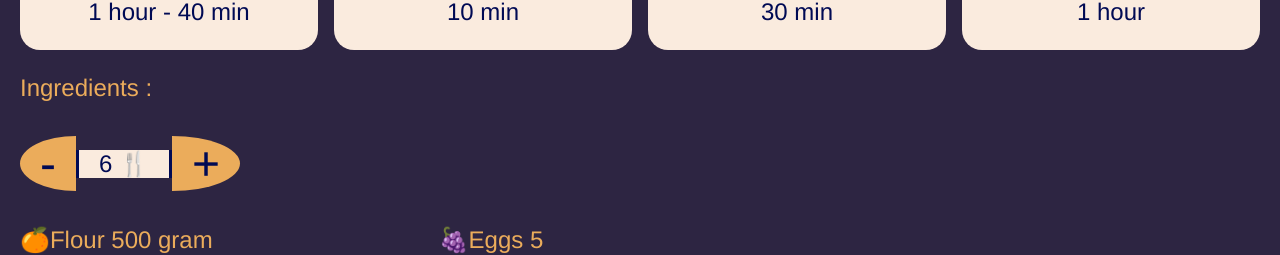
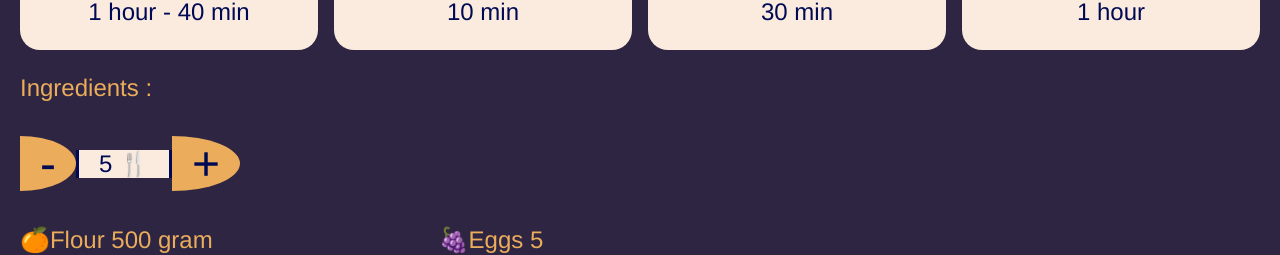
Before and after one commit to Elo-LH/mamie-blues, a React (Create React App) app: page /recipe/0000001 in a window 1280 px wide. Shown: the part 1675-1930 px from the top of the page. Built offline with nearby package versions, Linux system fonts and the light colour scheme.

Commit message:
feat: useState props for servings proportions

```diff
--- a/src/assets/recipes.js
+++ b/src/assets/recipes.js
@@ -15,7 +15,7 @@ export const recipes = [
       { name: 'Cooking', minutes: 30 },
       { name: 'Resting', minutes: 60 },
     ],
-    servings: 6,
+    servings: 5,
     ingredients: [
       {
         name: 'Flour',
--- a/src/components/Ingredients/index.jsx
+++ b/src/components/Ingredients/index.jsx
@@ -35,7 +35,7 @@ class Ingredients extends Component {
   }
 
   render() {
-    const { ingredients, servings } = this.props
+    const { ingredients, servingsProportion } = this.props
 
     return (
       <IngredientsWrapper>
@@ -44,7 +44,8 @@ class Ingredients extends Component {
           {ingredients.map((ingredient) => (
             <IngredientText key={ingredient.name}>
               {getEmoji()}
-              {ingredient.name} {ingredient.quantity} {ingredient.metric}
+              {ingredient.name} {ingredient.quantity * servingsProportion}{' '}
+              {ingredient.metric}
             </IngredientText>
           ))}
         </IngredientsList>
--- a/src/components/Servings/index.jsx
+++ b/src/components/Servings/index.jsx
@@ -39,6 +39,26 @@ const ServingsText = styled.p`
   padding-left: 20px;
 `
 
+export function substractServing(
+  servings,
+  servingsProportion,
+  modifyServingsProportion
+) {
+  const substractProportion = (servings - 1) / servings
+  const oneSubstract = 1 - substractProportion
+  modifyServingsProportion(servingsProportion - oneSubstract)
+}
+
+export function addServing(
+  servings,
+  servingsProportion,
+  modifyServingsProportion
+) {
+  const addProportion = (servings + 1) / servings
+  const oneAdd = addProportion - 1
+  modifyServingsProportion(servingsProportion + oneAdd)
+}
+
 class Servings extends Component {
   constructor(props) {
     super(props)
@@ -46,13 +66,34 @@ class Servings extends Component {
   }
 
   render() {
-    const { servings } = this.props
+    const { servings, servingsProportion, modifyServingsProportion } =
+      this.props
 
     return (
       <ServingsWrapper>
-        <ServingsButton left>-</ServingsButton>
-        <ServingsText>{servings} 🍴</ServingsText>
-        <ServingsButton right>+</ServingsButton>
+        <ServingsButton
+          className="substract-serving-button"
+          onClick={() =>
+            substractServing(
+              servings,
+              servingsProportion,
+              modifyServingsProportion
+            )
+          }
+        >
+          -
+        </ServingsButton>
+        <ServingsText>
+          {Math.round(servings * servingsProportion)} 🍴
+        </ServingsText>
+        <ServingsButton
+          className="add-serving-button"
+          onClick={() =>
+            addServing(servings, servingsProportion, modifyServingsProportion)
+          }
+        >
+          +
+        </ServingsButton>
       </ServingsWrapper>
     )
   }
--- a/src/components/Step/index.jsx
+++ b/src/components/Step/index.jsx
@@ -25,7 +25,7 @@ class Step extends Component {
   }
 
   render() {
-    const { step } = this.props
+    const { step, servingsProportion } = this.props
 
     return (
       <StepWrapper>
@@ -34,7 +34,10 @@ class Step extends Component {
         </StepTitle>
         {step.ingredients.length > 0 ? (
           // Create list of ingredients for this specific step, only if there is some
-          <Ingredients ingredients={step.ingredients} />
+          <Ingredients
+            ingredients={step.ingredients}
+            servingsProportion={servingsProportion}
+          />
         ) : null}
         <StepText key={step.description}>{step.description}</StepText>
       </StepWrapper>
--- a/src/pages/Recipe/index.jsx
+++ b/src/pages/Recipe/index.jsx
@@ -10,6 +10,7 @@ import { useParams } from 'react-router-dom'
 import FrenchCrepes from '../../assets/French-crepes.png'
 
 import { recipes } from '../../assets/recipes'
+import { useState } from 'react'
 
 const Title = styled.h1`
   color: ${colors.secondary};
@@ -77,16 +78,17 @@ function Recipe() {
   // Find recipe by id in the recipes list data
   const recipe = findRecipe(id)
 
-  // Displays Error if recipe is not found
-  if (!recipe) {
-    return <Error />
-  }
-
   // Defining props to give to components
   const ingredients = recipe.ingredients
   const servings = recipe.servings
   const timing = recipe.timing
   const steps = recipe.steps
+  const [servingsProportion, modifyServingsProportion] = useState(1)
+
+  // Displays Error if recipe is not found
+  if (!recipe) {
+    return <Error />
+  }
 
   return (
     <RecipeWrapper>
@@ -117,14 +119,21 @@ function Recipe() {
         </TimeGrid>
 
         <OverviewText>Ingredients :</OverviewText>
-        <Servings servings={servings} />
+        <Servings
+          servings={servings}
+          servingsProportion={servingsProportion}
+          modifyServingsProportion={modifyServingsProportion}
+        />
 
-        <Ingredients ingredients={ingredients} servings={servings} />
+        <Ingredients
+          ingredients={ingredients}
+          servingsProportion={servingsProportion}
+        />
       </OverviewWrapper>
 
       {/* Display each step */}
       {steps.map((step) => (
-        <Step step={step} />
+        <Step step={step} servingsProportion={servingsProportion} />
       ))}
     </RecipeWrapper>
   )
```
